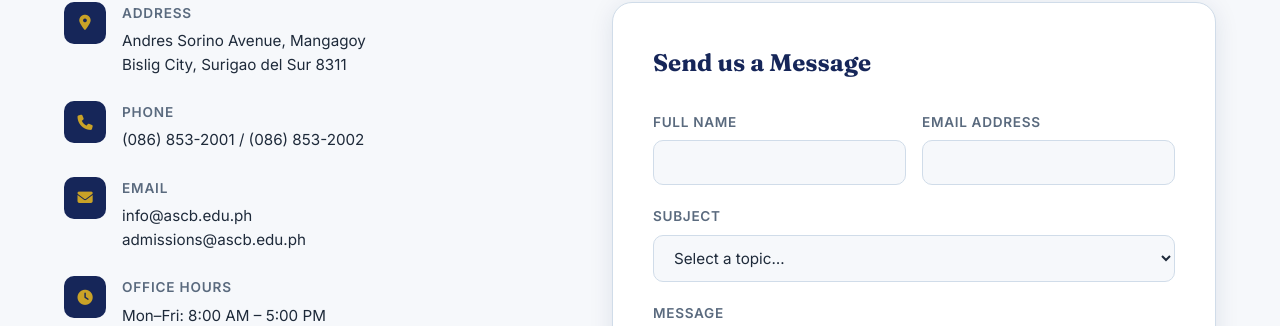
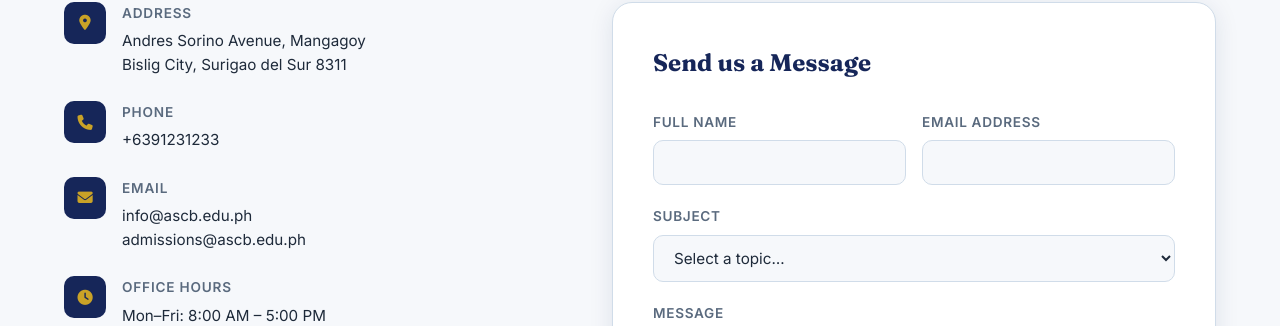
Before and after one commit to ascend-asc/ascb, a PHP site: page / in a window 1280 px wide. Shown: the part 5795-6121 px from the top of the page. Run offline with PHP 8.4, Linux system fonts and the light colour scheme; data comes from the database, SQL or seed files in the repository; some libraries are stand-ins or nearby versions.

Commit message:
Update index.php

```diff
--- a/ascb/index.php
+++ b/ascb/index.php
@@ -417,7 +417,7 @@ if ($result && $result->num_rows > 0) {
             <div class="contact-icon"><i class="fa-solid fa-phone"></i></div>
             <div>
               <h4>Phone</h4>
-              <p>(086) 853-2001 / (086) 853-2002</p>
+              <p>+6391231233</p>
             </div>
           </div>
           <div class="contact-info-block">
```
